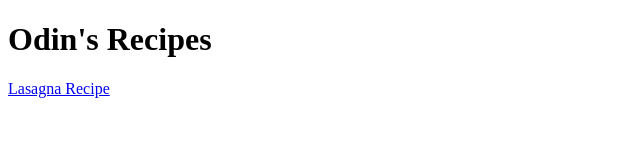
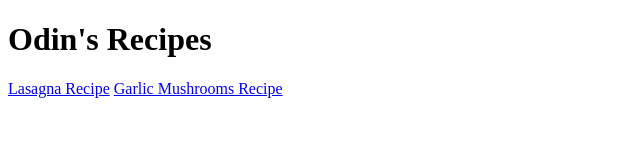
Before and after one commit to sragasino39/odin-recipes, a plain HTML site: page index.html in a window 1280 px wide. Shown: the whole page, without its empty margins (0-640 px from the left). Drawn offline with Linux system fonts and the light colour scheme.

Commit message:
Add link to mushroom recipe

```diff
--- a/index.html
+++ b/index.html
@@ -9,5 +9,6 @@
     <body>
         <h1>Odin's Recipes</h1>
         <a href = "/recipes/lasagna.html"> Lasagna Recipe</a>
+        <a href = "/recipes/mushrooms.html"> Garlic Mushrooms Recipe</a>
     </body>
 </html>
```
